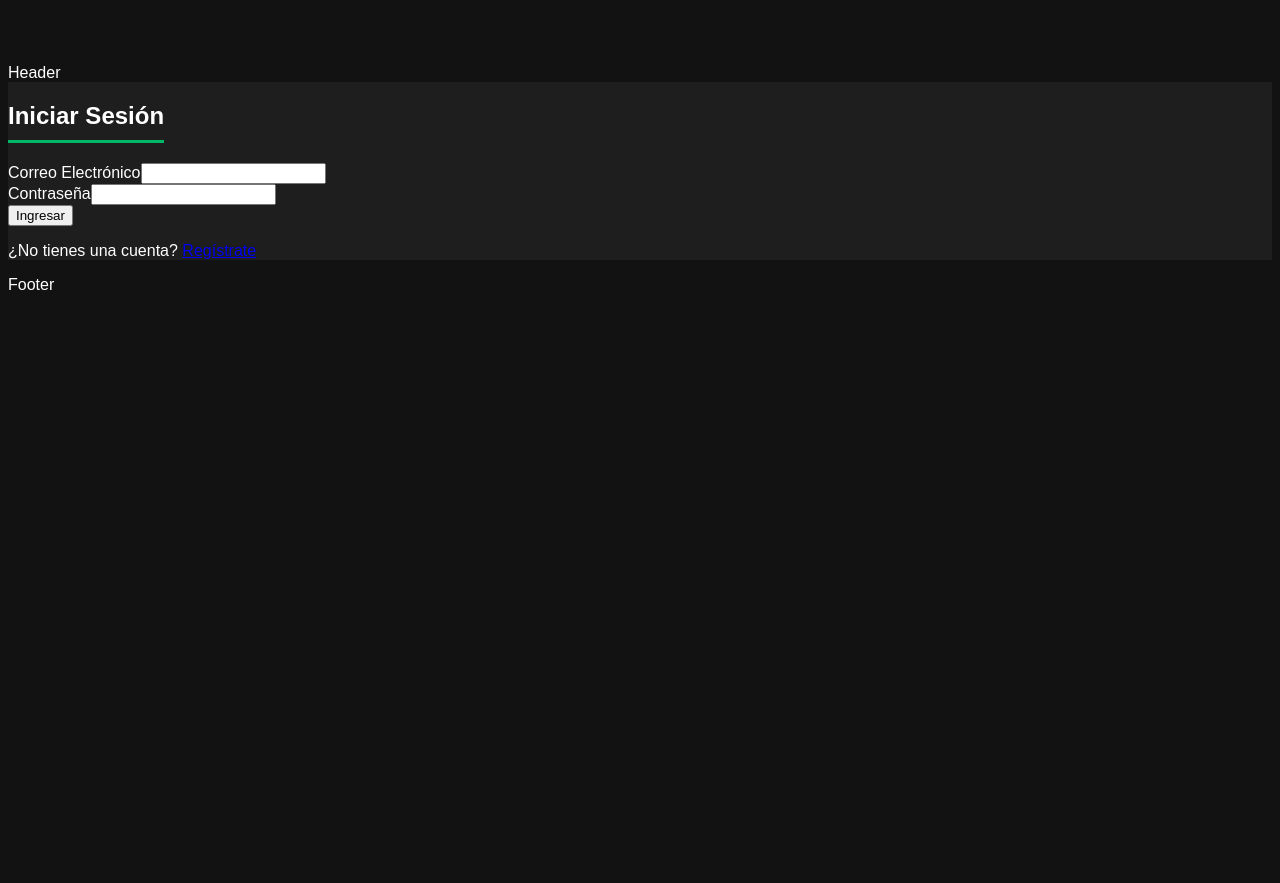
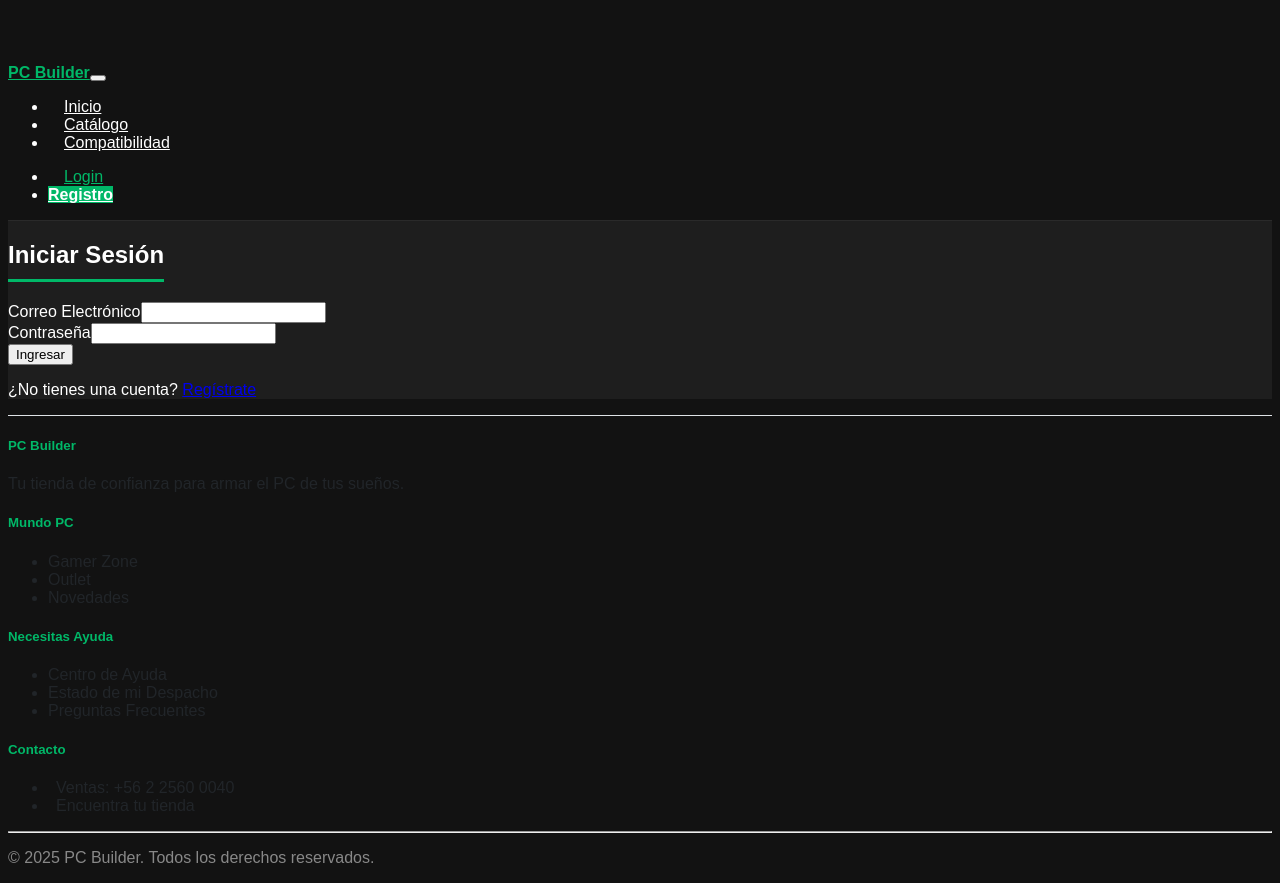
Before and after one commit to ValentinaF04/Proyecto-fullstack-React, a React (Create React App) app: page /login in a window 1280 px wide. Before the commit the page ends 800 px from the top, so only its background shows below. Built offline with nearby package versions, Linux system fonts and the light colour scheme.

Commit message:
Se transformó el html a componente Footer y Header

```diff
--- a/src/components/Footer.jsx
+++ b/src/components/Footer.jsx
@@ -1,9 +1,44 @@
-import React from 'react'
+import React from 'react';
+import { Link } from 'react-router-dom';
 
 function Footer() {
-  return (
-    <div>Footer</div>
-  )
+    return (
+        <footer className="py-5 bg-light text-dark">
+            <div className="container">
+                <div className="row">
+                    <div className="col-md-4 mb-4">
+                        <h5 className="fw-bold">PC Builder</h5>
+                        <p className="text-muted">Tu tienda de confianza para armar el PC de tus sueños.</p>
+                    </div>
+                    <div className="col-6 col-lg-2 col-md-4 mb-4">
+                        <h5 className="fw-bold">Mundo PC</h5>
+                        <ul className="list-unstyled">
+                            <li><Link to="#" className="footer-link">Gamer Zone</Link></li>
+                            <li><Link to="#" className="footer-link">Outlet</Link></li>
+                            <li><Link to="#" className="footer-link">Novedades</Link></li>
+                        </ul>
+                    </div>
+                    <div className="col-6 col-lg-3 col-md-4 mb-4">
+                        <h5 className="fw-bold">Necesitas Ayuda</h5>
+                        <ul className="list-unstyled">
+                            <li><Link to="#" className="footer-link">Centro de Ayuda</Link></li>
+                            <li><Link to="#" className="footer-link">Estado de mi Despacho</Link></li>
+                            <li><Link to="#" className="footer-link">Preguntas Frecuentes</Link></li>
+                        </ul>
+                    </div>
+                    <div className="col-lg-3 col-md-12 mb-4 text-md-start text-lg-start">
+                        <h5 className="fw-bold">Contacto</h5>
+                        <ul className="list-unstyled">
+                            <li className="text-muted"><i className="bi bi-telephone-fill me-2"></i>Ventas: +56 2 2560 0040</li>
+                            <li className="text-muted"><i className="bi bi-geo-alt-fill me-2"></i>Encuentra tu tienda</li>
+                        </ul>
+                    </div>
+                </div>
+                <hr />
+                <p className="text-center text-body-secondary">&copy; 2025 PC Builder. Todos los derechos reservados.</p>
+            </div>
+        </footer>
+    );
 }
 
-export default Footer
+export default Footer;
--- a/src/components/Header.jsx
+++ b/src/components/Header.jsx
@@ -1,9 +1,54 @@
-import React from 'react'
+import React from 'react';
+import { Link, NavLink, useNavigate } from 'react-router-dom';
+import { useAuth } from '../context/AuthContext';
 
 function Header() {
-  return (
-    <div>Header</div>
-  )
+    const { usuarioLogueado, logout } = useAuth();
+    const navigate = useNavigate();
+
+    const handleCerrarSesion = () => {
+        logout();
+        navigate('/');
+    };
+
+    return (
+        <header>
+            <nav className="navbar navbar-expand-lg navbar-dark bg-dark fixed-top">
+                <div className="container">
+                    <Link className="navbar-brand fw-bold" to="/">PC Builder</Link>
+                    <button className="navbar-toggler" type="button" data-bs-toggle="collapse" data-bs-target="#navbarNav">
+                        <span className="navbar-toggler-icon"></span>
+                    </button>
+                    <div className="collapse navbar-collapse" id="navbarNav">
+                        <ul className="navbar-nav mx-auto">
+                            <li className="nav-item"><NavLink className="nav-link" end to="/">Inicio</NavLink></li>
+                            <li className="nav-item"><NavLink className="nav-link" to="/catalogo">Catálogo</NavLink></li>
+                            <li className="nav-item"><NavLink className="nav-link" to="/compatibilidad">Compatibilidad</NavLink></li>
+                        </ul>
+                        <div className="d-flex align-items-center">
+                            <Link to="/carrito" className="nav-link me-3 text-white">
+                                <i className="bi bi-cart fs-4"></i>
+                            </Link>
+
+                            {usuarioLogueado ? (
+                                <ul className="navbar-nav">
+                                    <li className="nav-item"><NavLink className="nav-link" to="/perfil">Mi Perfil</NavLink></li>
+                                    <li className="nav-item">
+                                        <button className="btn btn-primary ms-2" onClick={handleCerrarSesion}>Cerrar Sesión</button>
+                                    </li>
+                                </ul>
+                            ) : (
+                                <ul className="navbar-nav">
+                                    <li className="nav-item"><NavLink className="nav-link" to="/login">Login</NavLink></li>
+                                    <li className="nav-item"><Link className="btn btn-primary ms-2" to="/registro">Registro</Link></li>
+                                </ul>
+                            )}
+                        </div>
+                    </div>
+                </div>
+            </nav>
+        </header>
+    );
 }
 
-export default Header
+export default Header;
```
